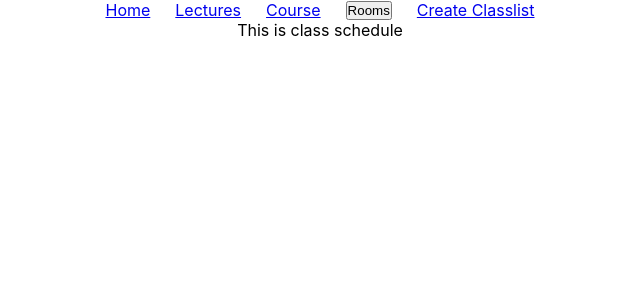
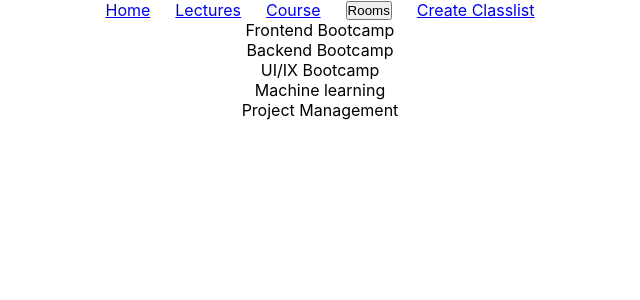
Before and after one commit to RafaelAfrikyan/Education-management, a React (Create React App) app: page /home/create in a window 1280 px wide. Shown: the top 300 px of the page, without its empty margins (320-960 px from the left). Built offline with nearby package versions, Linux system fonts and the light colour scheme.

Commit message:
feat(state): add redux state

```diff
--- a/package.json
+++ b/package.json
@@ -14,8 +14,10 @@
     "@testing-library/user-event": "^13.5.0",
     "react": "^18.1.0",
     "react-dom": "^18.1.0",
+    "react-redux": "^8.0.1",
     "react-router-dom": "^6.3.0",
     "react-scripts": "5.0.1",
+    "redux": "^4.2.0",
     "styled-components": "^5.3.5",
     "web-vitals": "^2.1.4"
   },
@@ -53,6 +55,6 @@
     "commitizen": {
       "path": "./node_modules/cz-conventional-changelog"
     },
-  "eslint.enable": false
+    "eslint.enable": false
+  }
 }
-}
--- a/src/App.js
+++ b/src/App.js
@@ -6,7 +6,7 @@ import Home from "./Components/Home.jsx";
 import Lectures from "./Components/Lectures.jsx";
 
 import Course from "./Components/Course.jsx";
-import CreateClasslist from "./Components/CreateClasslist.jsx";
+import CreateClasslist from "./Pages/Faculties/CreateClasslist.jsx";
 // import Room from "./Components/Hall.jsx";
 import RoomsTimetable from "./Components/RoomsTimetable.js";
 import Lecturer from "./Components/Lecturer.js";
--- a/src/Components/CreateClasslist.jsx
+++ /dev/null
@@ -1,5 +0,0 @@
-import React from "react";
-
-export default function CreateClasslist() {
-  return <div>This is class schedule</div>;
-}
--- a/src/Components/DisplayFaculties.jsx
+++ b/src/Components/DisplayFaculties.jsx
@@ -1,24 +1,25 @@
 import React from "react";
+import { useSelector, useDispatch } from "react-redux";
 import { Link } from "react-router-dom";
-import { faculties } from "../state/state.js";
+// import { faculties } from "../state/state.js";
 import SingleFaculty from "./SingleFaculty.jsx";
 
+
 export default function DisplayFaculties() {
-  let facultiesArray = Object.keys(faculties);
-
+  // let facultiesArray = Object.keys(faculties);
+  let faculties = useSelector((state) => state.faculties);
+  console.log(faculties);
   return (
     <div className="all-faculties">
-      {facultiesArray.map((facultyName, i) => {
+      {Object.keys(faculties).map((facultyName, i) => {
         return (
-          <Link to={`${facultyName}`}>
-          <SingleFaculty
-            facultyName={facultyName}
-            key={i}
-            count={faculties[facultyName].count}
-            props={faculties[facultyName]}
-          />
+          <Link key={i} to={`${facultyName}`}>
+            <SingleFaculty
+              facultyName={facultyName}
+              count={faculties[facultyName].count}
+              props={faculties[facultyName]}
+            />
           </Link>
-
         );
       })}
     </div>
--- a/src/Components/Hall.jsx
+++ b/src/Components/Hall.jsx
@@ -8,10 +8,11 @@ import { ACA } from "../state/data";
 import { createRooms } from "../state/state";
 import { useRef } from "react";
 import { Link } from "react-router-dom";
+import { useSelector } from "react-redux";
 
 export default function Room({ roomRef, isActive }) {
-  let roomSize = createRooms(ACA);
-
+  // let roomSize = createRooms(ACA);
+let roomSize = useSelector((state)=> state.rooms)
   return (
     <div ref={roomRef} className={isActive ? "roomActiveModal" : "roomModal"}>
       {Object.keys(roomSize).map((size, i) => {
--- a/src/Components/Lectures.jsx
+++ b/src/Components/Lectures.jsx
@@ -1,8 +1,13 @@
 import React from "react";
+import { useSelector } from "react-redux";
 import SingleLecturer from "../Components/SingleLecturer";
-import { lecturers } from "../state/state";
+// import { lecturers } from "../state/state";
 
 function Lecturers() {
+  const lecturers = useSelector(function(state) {
+    return state.lecturers
+  })
+  console.log(lecturers, 'lecturers');
   return (
     <div className="lecturers-wrapper">
       {lecturers.map((lecturer, i) => (
--- /dev/null
+++ b/src/Pages/Faculties/CreateClasslist.jsx
@@ -0,0 +1,103 @@
+import React from "react";
+// import { faculties } from "../../state/state.js";
+import { useSelector, useDispatch } from "react-redux";
+import { useRef } from "react";
+import { ACTION_TYPES } from "../../state/state";
+
+export default function CreateClasslist() {
+  const dispatch = useDispatch();
+  const { faculties, lecturers, rooms } = useSelector((state) => {
+    return state;
+  });
+
+  let obj = Object.keys(faculties).filter((faculty, i) => {
+    return Object.keys(faculties[faculty].lessons).filter((item) => {
+      return faculties[faculty].lessons[item] !== 0;
+    });
+  });
+
+  let refer = useRef(null);
+
+  const gago = (faculty, lecturers, rooms) => {
+    Object.keys(faculties[faculty].lessons).forEach((lesson, i) => {
+      if (faculties[faculty].lessons[lesson] !== 0) {
+        lecturers.forEach((item) => {
+          if (item.speciality === lesson) {
+            Object.keys(item.timeTable).forEach((day) => {
+              Object.keys(item.timeTable[day]).forEach((lectureHour) => {
+                if (!item.timeTable[day][lectureHour]) {
+                  Object.keys(rooms).forEach((size) => {
+                    if (
+                      size >= faculties[faculty].count
+                      // Math.abs(size - faculties[faculty].count) < 10
+                      // ||
+                      // Math.abs(size - faculties[faculty].count) <= 20
+                    ) {
+                      Object.keys(rooms[size]).forEach((room) => {
+                        Object.keys(rooms[size][room]).forEach((day) => {
+                          Object.keys(rooms[size][room][day]).forEach(
+                            (roomHour) => {
+                              if (!rooms[size][room][day][roomHour]) {
+                                if (faculties[faculty].lessons[lesson]) {
+                                  faculties[faculty].lessons[lesson] =
+                                    faculties[faculty].lessons[lesson] - 1;
+                                  dispatch({
+                                    type: ACTION_TYPES.ROOMS_TABLE,
+                                    payload: {
+                                      lecturerName: item.name,
+                                      lecturerSurname: item.surname,
+                                      facultiesName: faculty,
+                                      roomSize: size,
+                                      roomNumber: room,
+                                      roomDay: day,
+                                      roomHour: roomHour,
+                                    },
+                                  });
+                                  dispatch({
+                                    type: ACTION_TYPES.LECTURER_TABLE,
+                                    payload: {
+                                      lecturerName: item.name,
+                                      lecturerSurname: item.surname,
+                                      facultiesName: faculty,
+                                      roomSize: size,
+                                      roomNumber: room,
+                                      roomDay: day,
+                                      roomHour: roomHour,
+                                    },
+                                  });
+                                }
+                              }
+                            }
+                          );
+                        });
+                      });
+                    }
+                  });
+                }
+              });
+            });
+          }
+        });
+      }
+    });
+  };
+
+  return (
+    <div>
+      {obj.map((element) => {
+        return (
+          <div
+            ref={refer}
+            onClick={(e) => {
+              refer.current.value = e.target.innerText;
+
+              gago(refer.current.value, lecturers, rooms);
+            }}
+          >
+            {element}
+          </div>
+        );
+      })}
+    </div>
+  );
+}
--- a/src/state/state.js
+++ b/src/state/state.js
@@ -1,3 +1,5 @@
+import { combineReducers, createStore } from "redux";
+
 import { ACA } from "./data.js";
 
 function createFaculties(university) {
@@ -34,8 +36,6 @@ function createFaculties(university) {
   });
   return obj;
 }
-// console.log(createFaculties(ACA)['Frontend Bootcamp'], 'student')
-export const faculties = createFaculties(ACA);
 function createLecturers(university) {
   //....
   let lecturersObject = [];
@@ -60,8 +60,6 @@ function createLecturers(university) {
 
   return lecturersObject;
 }
-export const lecturers = createLecturers(ACA);
-
 export function createRooms(university) {
   let rooms = {};
   Object.keys(university.rooms).forEach((size) => {
@@ -69,7 +67,7 @@ export function createRooms(university) {
     university.rooms[size].forEach((num) => {
       rooms[size][num] = {
         1: {
-          1: 'JS',
+          1: null,
           2: null,
           3: null,
           4: null,
@@ -83,51 +81,141 @@ export function createRooms(university) {
   });
   return rooms;
 }
+
 export const rooms = createRooms(ACA);
+export const faculties = createFaculties(ACA);
+export const lecturers = createLecturers(ACA);
 
-function gago(faculties, lecturers, rooms) {
-  Object.keys(faculties).forEach((faculty) => {
-    Object.keys(faculties[faculty].lessons).forEach((lesson, i) => {
-      if (faculties[faculty].lessons[lesson] !== 0) {
-        lecturers.forEach((item) => {
-          if (item.speciality === lesson) {
-            Object.keys(item.timeTable).forEach((day) => {
-              Object.keys(item.timeTable[day]).forEach((lectureHour) => {
-                if (!item.timeTable[day][lectureHour]) {
-                  Object.keys(rooms).forEach((size) => {
-                    // console.log(rooms[size]);
+export const ACTION_TYPES = {
+  ROOMS_TABLE: "ROOMS_TABLE",
+  LECTURER_TABLE: "LECTURER_TABLE",
+  FACULTIES_TABLE: "FACULTIES_TABLE",
+};
 
+const initialState = {
+  faculties,
+  rooms,
+  lecturers,
+};
+
+function lecturerReducer(state = [], action) {
+  switch (action.type) {
+    case ACTION_TYPES.LECTURER_TABLE: {
+      console.log(action.payload);
+      state.forEach((lecturer, i) => {
         if (
-                      size == faculties[faculty].count ||
-                      size - faculties[faculty].count <= 10 ||
-                      size - faculties[faculty].count <= 20
+          lecturer.name == action.payload.lecturerName &&
+          lecturer.surname == action.payload.lecturerSurname
         ) {
-                      Object.keys(rooms[size]).forEach((room) => {
-                        Object.keys(rooms[size][room]).forEach((day) => {
-                          Object.keys(rooms[size][room][day]).forEach(
-                            (roomHour) => {
-                              if (!rooms[size][room][day][roomHour]) {
-                                if (faculties[faculty].lessons[lesson]) {
-                                  faculties[faculty].lessons[lesson] =
-                                    faculties[faculty].lessons[lesson] - 1;
+          Object.keys(lecturer['timeTable']).forEach(day => {
+        if(day == action.payload.roomDay) {
+          Object.keys(lecturer['timeTable'][day]).forEach(hour => {
+            if(hour == action.payload.roomHour) {
+              lecturer['timeTable'][day][hour] = action.payload.roomNumber
+            }
+          })
+        }
+
+          })
+        }
+      });
     }
   }
+
+  return state;
 }
-                          );
-                        });
+function facultiesReducer(state = {}, action) {
+  switch (ACTION_TYPES) {
+  }
+  return state;
+}
+
+function roomsReducer(state = {}, action) {
+  switch (action.type) {
+    case ACTION_TYPES.ROOMS_TABLE: {
+      Object.keys(state).forEach((size) => {
+        if (size == action.payload.roomSize) {
+          Object.keys(state[size]).forEach((number) => {
+            if (number == action.payload.roomNumber) {
+              Object.keys(state[size][number]).forEach((day) => {
+                if (day === action.payload.roomDay) {
+                  Object.keys(state[size][number][day]).forEach((hour) => {
+                    if (hour === action.payload.roomHour) {
+                      state[size][number][day][hour] =
+                        action.payload.facultiesName;
+                      console.log(state);
+                    }
                   });
                 }
               });
             }
           });
-            });
         }
       });
     }
-    });
-  });
   }
-gago(faculties, lecturers, rooms);
+  return state;
+}
+
+function reducer(state, action) {
+  switch (ACTION_TYPES) {
+  }
+  return state;
+}
+
+export const store = createStore(
+  combineReducers({
+    faculties: facultiesReducer,
+    rooms: roomsReducer,
+    lecturers: lecturerReducer,
+  }),
+  initialState
+);
+
+// function gago(faculties, lecturers, rooms) {
+//   Object.keys(faculties).forEach((faculty) => {
+//     Object.keys(faculties[faculty].lessons).forEach((lesson, i) => {
+//       if (faculties[faculty].lessons[lesson] !== 0) {
+//         lecturers.forEach((item) => {
+//           if (item.speciality === lesson) {
+//             Object.keys(item.timeTable).forEach((day) => {
+//               Object.keys(item.timeTable[day]).forEach((lectureHour) => {
+//                 if (!item.timeTable[day][lectureHour]) {
+//                   Object.keys(rooms).forEach((size) => {
+//                     // console.log(rooms[size]);
+
+//                     if (
+//                       size == faculties[faculty].count ||
+//                       size - faculties[faculty].count <= 10 ||
+//                       size - faculties[faculty].count <= 20
+//                     ) {
+//                       Object.keys(rooms[size]).forEach((room) => {
+//                         Object.keys(rooms[size][room]).forEach((day) => {
+//                           Object.keys(rooms[size][room][day]).forEach(
+//                             (roomHour) => {
+//                               if (!rooms[size][room][day][roomHour]) {
+//                                 if (faculties[faculty].lessons[lesson]) {
+//                                   faculties[faculty].lessons[lesson] =
+//                                     faculties[faculty].lessons[lesson] - 1;
+//                                 }
+//                               }
+//                             }
+//                           );
+//                         });
+//                       });
+//                     }
+//                   });
+//                 }
+//               });
+//             });
+//           }
+//         });
+//       }
+//     });
+//   });
+// }
+
+// gago(faculties, lecturers, rooms);
 // console.log(faculties["Frontend Bootcamp"]);
 
 // {
@@ -159,29 +247,6 @@ gago(faculties, lecturers, rooms);
 //       '4': [Object],
 //       '5': [Object]
 //     },
-//     '2': {
-//       '1': [Object],
-//       '2': [Object],
-//       '3': [Object],
-//       '4': [Object],
-//       '5': [Object]
-//     },
-//     '3': {
-//       '1': [Object],
-//       '2': [Object],
-//       '3': [Object],
-//       '4': [Object],
-//       '5': [Object]
-//     },
-//     '4': {
-//       '1': [Object],
-//       '2': [Object],
-//       '3': [Object],
-//       '4': [Object],
-//       '5': [Object]
-//     }
-//   },
-
 // }
 
 // [
@@ -197,136 +262,5 @@ gago(faculties, lecturers, rooms);
 //       '5': [Object]
 //     }
 //   },
-//   {
-//     name: 'Avet',
-//     surname: 'Badalyan',
-//     speciality: 'UI/UX',
-//     timeTable: {
-//       '1': [Object],
-//       '2': [Object],
-//       '3': [Object],
-//       '4': [Object],
-//       '5': [Object]
-//     }
-//   },
-//   {
-//     name: 'Eduard',
-//     surname: 'Harutyunyan',
-//     speciality: 'ReactJS',
-//     timeTable: {
-//       '1': [Object],
-//       '2': [Object],
-//       '3': [Object],
-//       '4': [Object],
-//       '5': [Object]
-//     }
-//   },
-//   {
-//     name: 'Norayr',
-//     surname: 'Hayrikyan',
-//     speciality: 'Project Management',
-//     timeTable: {
-//       '1': [Object],
-//       '2': [Object],
-//       '3': [Object],
-//       '4': [Object],
-//       '5': [Object]
-//     }
-//   },
-//   {
-//     name: 'Elen',
-//     surname: 'Ghazaryan',
-//     speciality: 'JavaScript',
-//     timeTable: {
-//       '1': [Object],
-//       '2': [Object],
-//       '3': [Object],
-//       '4': [Object],
-//       '5': [Object]
-//     }
-//   },
-//   {
-//     name: 'Edgar',
-//     surname: 'Khudoyan',
-//     speciality: 'NodeJS',
-//     timeTable: {
-//       '1': [Object],
-//       '2': [Object],
-//       '3': [Object],
-//       '4': [Object],
-//       '5': [Object]
-//     }
-//   },
-//   {
-//     name: 'Rafayel',
-//     surname: 'Afrikyan',
-//     speciality: 'CSS',
-//     timeTable: {
-//       '1': [Object],
-//       '2': [Object],
-//       '3': [Object],
-//       '4': [Object],
-//       '5': [Object]
-//     }
-//   },
-//   {
-//     name: 'Hovhannes',
-//     surname: 'Kocharyan',
-//     speciality: 'ReactJS',
-//     timeTable: {
-//       '1': [Object],
-//       '2': [Object],
-//       '3': [Object],
-//       '4': [Object],
-//       '5': [Object]
-//     }
-//   },
-//   {
-//     name: 'Sona',
-//     surname: 'Shahgeldyan',
-//     speciality: 'NodeJS',
-//     timeTable: {
-//       '1': [Object],
-//       '2': [Object],
-//       '3': [Object],
-//       '4': [Object],
-//       '5': [Object]
-//     }
-//   },
-//   {
-//     name: 'Elmira',
-//     surname: 'Avagyan',
-//     speciality: 'JavaScript',
-//     timeTable: {
-//       '1': [Object],
-//       '2': [Object],
-//       '3': [Object],
-//       '4': [Object],
-//       '5': [Object]
-//     }
-//   },
-//   {
-//     name: 'Vrezh',
-//     surname: 'Oganesyan',
-//     speciality: 'HTML',
-//     timeTable: {
-//       '1': [Object],
-//       '2': [Object],
-//       '3': [Object],
-//       '4': [Object],
-//       '5': [Object]
-//     }
-//   },
-//   {
-//     name: 'Mher',
-//     surname: 'Armenia',
-//     speciality: 'Python',
-//     timeTable: {
-//       '1': [Object],
-//       '2': [Object],
-//       '3': [Object],
-//       '4': [Object],
-//       '5': [Object]
-//     }
-//   }
+//
 // ]
```
Also changed, not shown: src/index.js (+7 -3 lines), src/App.css (line endings or trailing spaces), 1 other file (tests, documents, lock files or other folders). Lines whose indentation alone changed are shown as unchanged.
